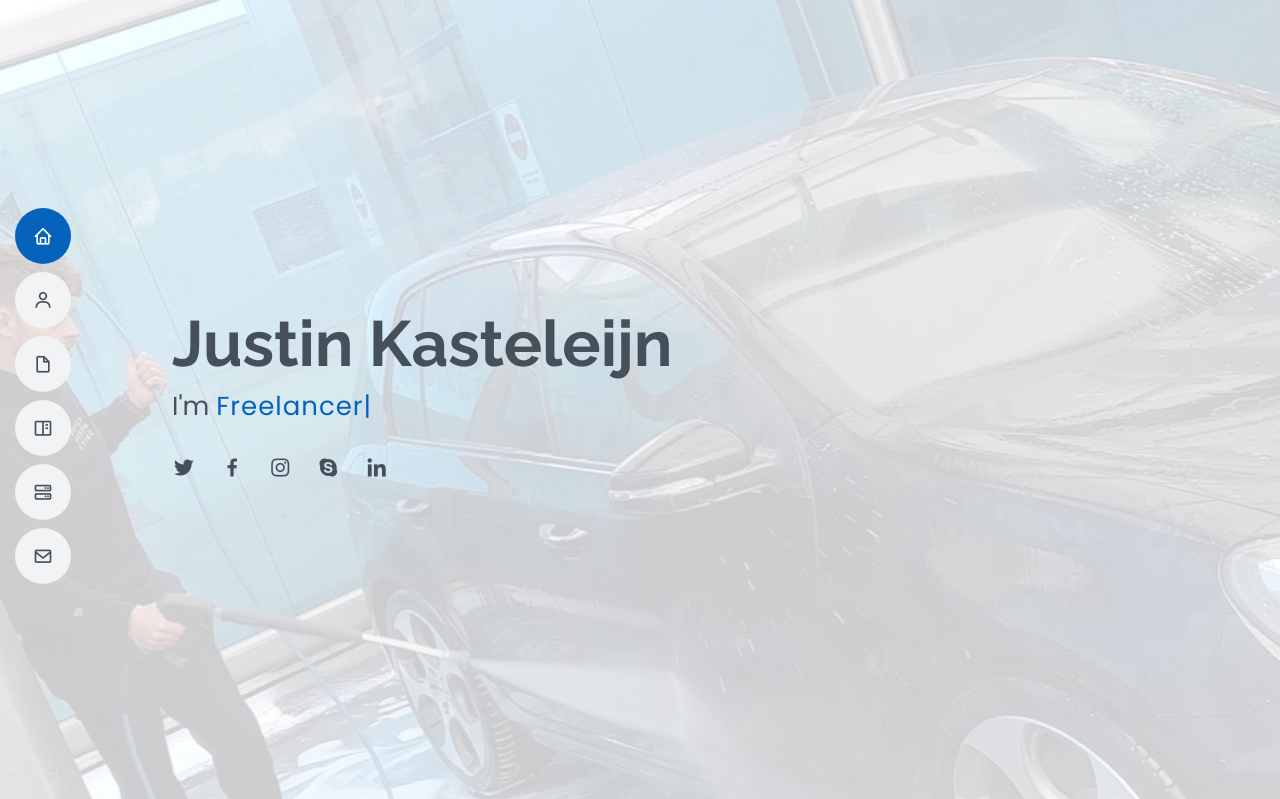
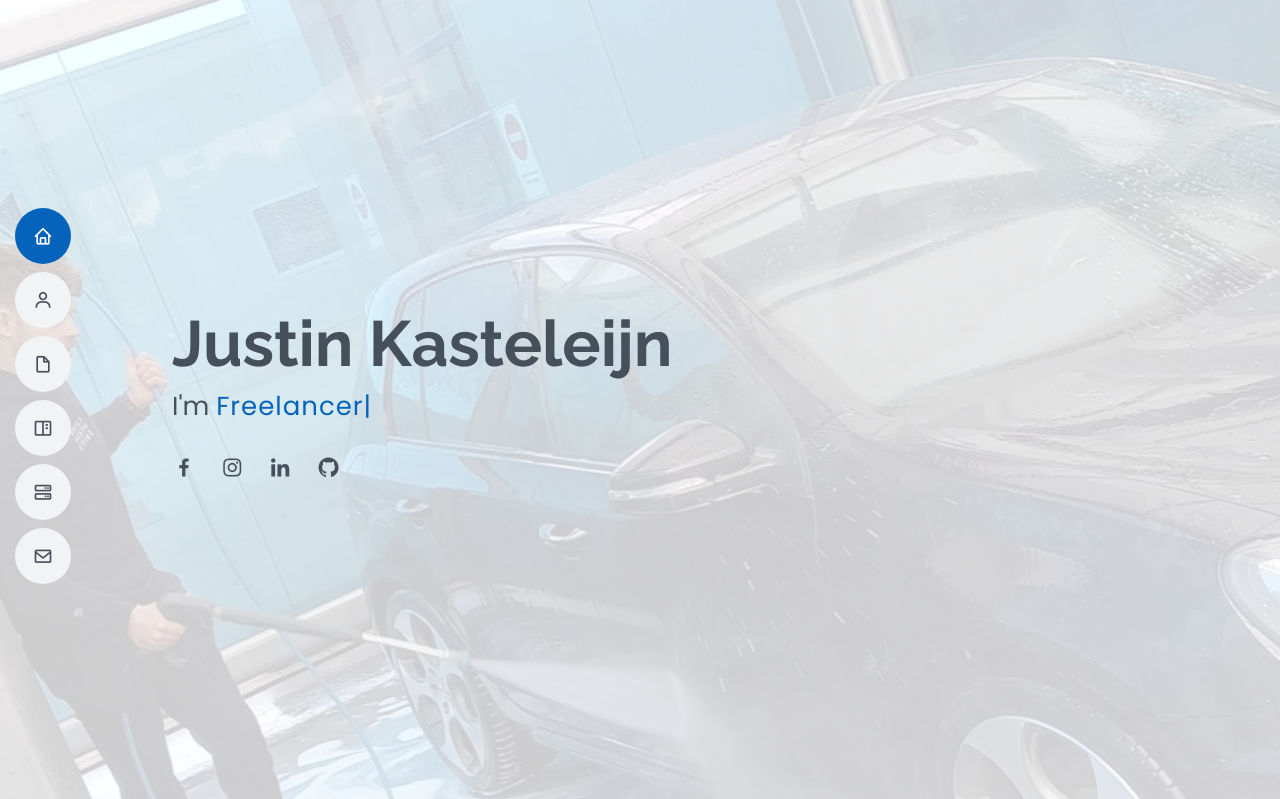
Before and after one commit to JustinKasteleijn/portfolio, a Flask app: page /home in a window 1280 px wide. Shown: the top 799 px of the page. Run offline with Flask 2, Linux system fonts and the light colour scheme; some libraries are stand-ins or nearby versions.

Commit message:
Added the links to the home page

```diff
--- a/app/routes.py
+++ b/app/routes.py
@@ -14,4 +14,4 @@ def home():
 
 @app.route('/contact')
 def send_mail():
-    Mailer().send()
+    return render_template('index.html')
--- a/app/templates/index.html
+++ b/app/templates/index.html
@@ -31,11 +31,10 @@
             <h1>Justin Kasteleijn</h1>
             <p>I'm <span class="typed" data-typed-items="Developer, Freelancer, Car Enthusiast"></span></p>
             <div class="social-links">
-                <a href="#" class="twitter"><i class="bx bxl-twitter"></i></a>
-                <a href="#" class="facebook"><i class="bx bxl-facebook"></i></a>
-                <a href="#" class="instagram"><i class="bx bxl-instagram"></i></a>
-                <a href="#" class="google-plus"><i class="bx bxl-skype"></i></a>
-                <a href="#" class="linkedin"><i class="bx bxl-linkedin"></i></a>
+                <a href="https://www.facebook.com/justin.kasteleijn" class="facebook"><i class="bx bxl-facebook"></i></a>
+                <a href="https://www.instagram.com/justinkasteleijn/" class="instagram"><i class="bx bxl-instagram"></i></a>
+                <a href="https://www.linkedin.com/in/justin-kasteleijn-9a95841a9/" class="linkedin" target="_blank"><i class="bx bxl-linkedin"></i></a>
+                <a href="https://github.com/JustinKasteleijn" class="github" target="_blank"><i class="bx bxl-github"></i></a>
             </div>
         </div>
     </section><!-- End Hero -->
```
Also changed, not shown: app/mailer.py (line endings or trailing spaces).
